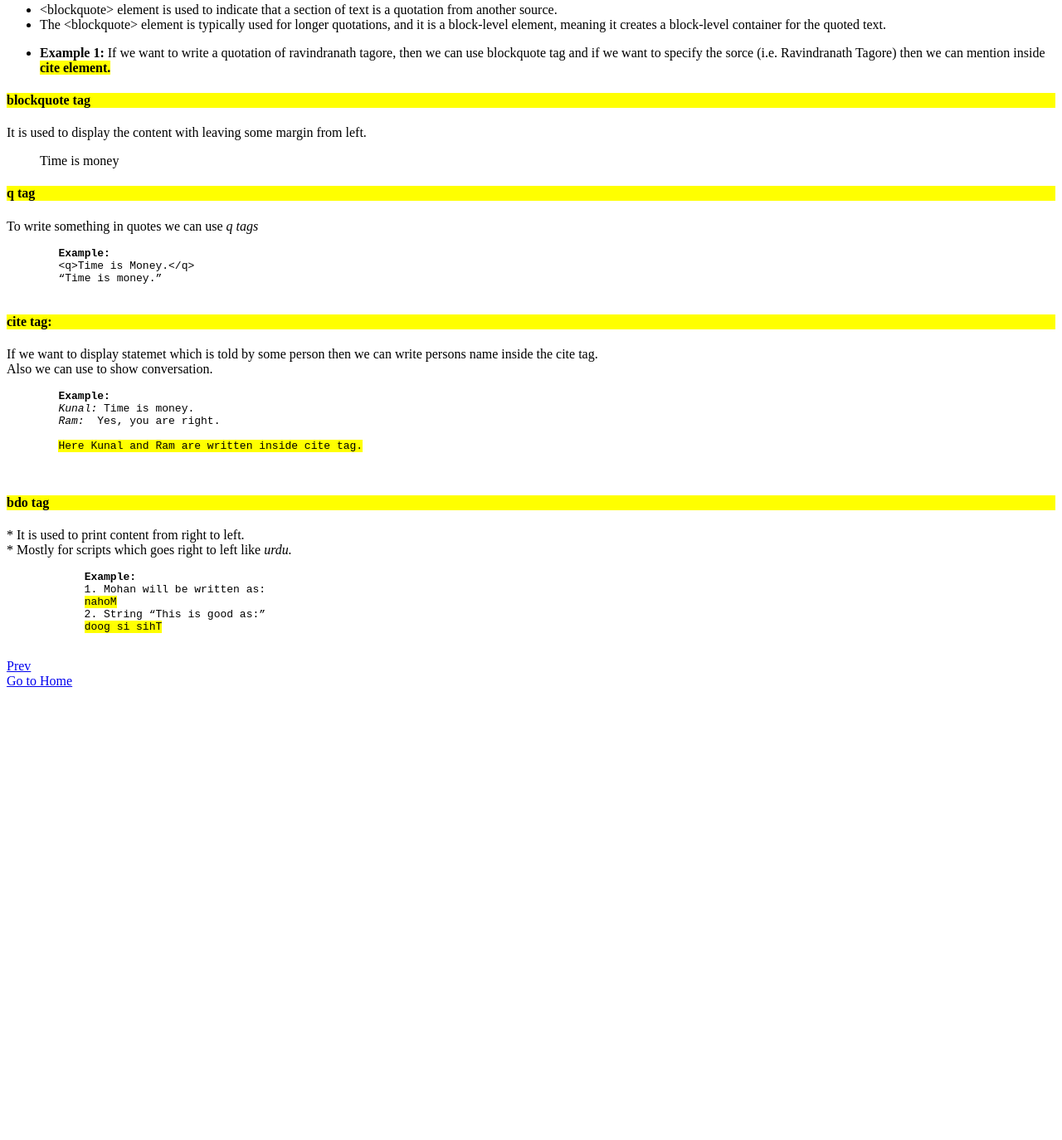
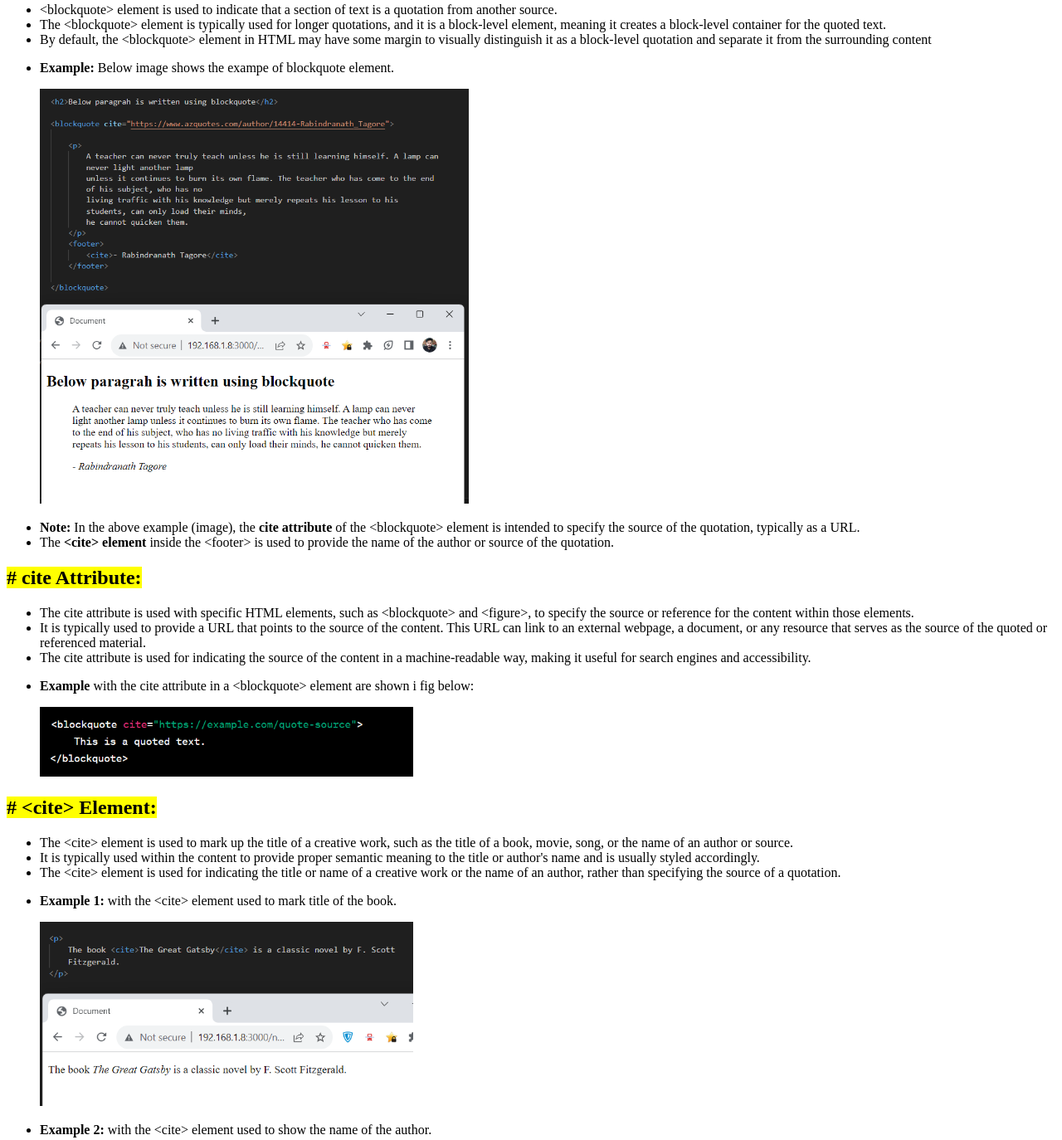
Before and after one commit to kunalgrv47/HTML-Learning-Journey, a plain HTML site: page HTML_Citation.html in a window 1280 px wide. Shown: the part 146-1520 px from the top of the page at 83% size. Before the commit the page ends 984 px from the top, so only its background shows below. Drawn offline with Linux system fonts and the light colour scheme.

Commit message:
Updated citation page

```diff
--- a/HTML_Citation.html
+++ b/HTML_Citation.html
@@ -4,6 +4,7 @@
 <head>
     <meta charset="UTF-8">
     <meta name="viewport" content="width=device-width, initial-scale=1.0">
+    <meta name="description" content="This page contains information about HTML Citation">
     <title>Blockquote and Citation</title>
 </head>
 
@@ -18,6 +19,7 @@
     <hr>
 
     <div class="blockquote">
+
         <div class="blockquote heading">
             <h2>
                 <span style="background-color: yellow;">
@@ -35,65 +37,161 @@
                     The &lt;blockquote&gt; element is typically used for longer quotations, and it is a block-level
                     element, meaning it creates a block-level container for the quoted text.
                 </li>
+                <li>
+                    By default, the &lt;blockquote&gt; element in HTML may have some margin to visually distinguish it
+                    as a block-level quotation and separate it from the surrounding content
+                </li>
             </ul>
         </div>
+
         <div class="blockquote example">
             <ul>
-                <li><b>Example 1: </b>If we want to write a quotation of ravindranath tagore, then we can use blockquote
-                    tag and if we want to specify the sorce (i.e. Ravindranath Tagore) then we can mention inside <b style="background-color: yellow;">cite element.</b> </li>
+                <li><b>Example: </b>Below image shows the exampe of blockquote element.</li>
+            </ul>
+
+            <div style="padding-left: 40px;">
+                <img src="Images/blockquote-example.png" alt="Blockquote Exapmle" height="500">
+            </div>
+            <ul>
+                <li>
+                    <b>Note: </b>In the above example (image), the <b>cite attribute</b> of the &lt;blockquote&gt;
+                    element is intended to specify the source of the quotation, typically as a URL. <br>
+                </li>
+                <li>The <b>&lt;cite&gt; element </b>inside the &lt;footer&gt; is used to provide the name of the author
+                    or source of the quotation.</li>
             </ul>
         </div>
     </div>
 
-    <h4 style="background-color: yellow;">blockquote tag</h4>
-    <p>It is used to display the content with leaving some margin from left.
-    <blockquote>
-        Time is money
-    </blockquote>
-    </p>
+    <div class="cite attribute">
 
-    <h4 style="background-color: yellow;">q tag</h4>
-    <p>To write something in quotes we can use <i>q tags</i></p>
-    <pre>
-        <b>Example:</b>
-        &lt;q&gt;Time is Money.&lt;/q&gt;
-        <q>Time is money.</q>
-    </pre>
+        <div class="cite attribute heading">
+            <h2>
+                <span style="background-color: yellow;">
+                    # cite Attribute:
+                </span>
+            </h2>
+        </div>
 
-    <h4 style="background-color: yellow;">cite tag:</h4>
-    <p>
-        If we want to display statemet which is told by some person then we can write persons name inside the cite
-        tag. <br> Also we can use to show conversation.
-    </p>
+        <div class="cite attribute description">
+            <ul>
+                <li>
+                    The cite attribute is used with specific HTML elements, such as &lt;blockquote&gt; and
+                    &lt;figure&gt;, to specify the source or reference for the content within those elements.
+                </li>
+                <li>
+                    It is typically used to provide a URL that points to the source of the content. This URL can link to
+                    an external webpage, a document, or any resource that serves as the source of the quoted or
+                    referenced material.
+                </li>
+                <li>
+                    The cite attribute is used for indicating the source of the content in a machine-readable way,
+                    making it useful for search engines and accessibility.
+                </li>
+            </ul>
+        </div>
 
-    <pre>
-        <b>Example:</b>
-        <cite>Kunal:</cite> Time is money.
-        <cite>Ram: </cite> Yes, you are right.
+        <div class="cite attribute example">
+            <ul>
+                <li>
+                    <b>Example</b> with the cite attribute in a &lt;blockquote&gt; element are shown i fig below:
+                </li>
+            </ul>
+            <div style="padding-left: 40px;">
+                <img src="Images/cite attribute example.png" alt="cite attribute example" width="450">
+            </div>
+        </div>
+    </div>
 
-        <mark>Here Kunal and Ram are written inside cite tag.</mark>
+    <div class="cite element">
 
-    </pre>
+        <div class="cite element heading">
+            <h2>
+                <span style="background-color: yellow;">
+                    # &lt;cite&gt; Element:
+                </span>
+            </h2>
+        </div>
 
+        <div class="cite element description">
+            <ul>
+                <li>
+                    The &lt;cite&gt; element is used to mark up the title of a creative work, such as the title of a
+                    book, movie, song, or the name of an author or source.
+                </li>
+                <li>
+                    It is typically used within the content to provide proper semantic meaning to the title or author's
+                    name and is usually styled accordingly.
+                </li>
+                <li>
+                    The &lt;cite&gt; element is used for indicating the title or name of a creative work or the name of
+                    an author, rather than specifying the source of a quotation.
+                </li>
+            </ul>
+        </div>
 
-    <h4 style="background-color: yellow;">bdo tag</h4>
-    <p>
-        * It is used to print content from right to left. <br>
-        * Mostly for scripts which goes right to left like <i>urdu.</i>
-    <pre>
-            <b>Example:</b>
-            1. Mohan will be written as:
-            <mark><bdo dir="rtl">Mohan</bdo></mark>
-            2. String <q>This is good as:</q>
-            <mark><bdo dir="rtl">This is good</bdo></mark>
-        </pre>
-    </p>
+        <div class="cite element example">
+            <ul>
+                <li>
+                    <b>Example 1:</b> with the &lt;cite&gt; element used to mark title of the book.
+                </li>
+            </ul>
+            <div style="padding-left: 40px;">
+                <img src="Images/cite-element-example1.png" alt="cite element example1" width="450">
+            </div>
+            <ul>
+                <li>
+                    <b>Example 2:</b> with the &lt;cite&gt; element used to show the name of the author.
+                </li>
+            </ul>
+            <div style="padding-left: 40px;">
+                <img src="Images/cite-element-example2.png" alt="cite element example2" width="450">
+            </div>
+        </div>
+    </div>
 
-    <div>
-        <a href="HTML_Formatting.html">Prev</a>
-    </div>
-    <div>
-        <a href="index.html">Go to Home</a>
+    <div class="bdo element">
+        <div class="bdo element heading">
+            <h2>
+                <span style="background-color: yellow;">
+                    # &lt;bdo&gt; element:
+                </span>
+            </h2>
+        </div>
+
+        <div class="bdo element description">
+            <ul>
+                <li>
+                    The &lt;bdo&gt; element in HTML stands for "Bi-Directional Override
+                </li>
+                <li>
+                    This element is particularly useful when dealing with languages that are written from right to left
+                    (such as Arabic or Hebrew)
+                </li>
+                <li>
+                    The <bdo> element has a dir attribute that you can use to specify the desired text direction.
+                </li>
+                <li>
+                    <b>ltr:</b> Specifies that the text should be displayed from left to right, overriding the default
+                    directionality if it's right-to-left.
+                </li>
+                <li>
+                    <b>rtl: </b>Specifies that the text should be displayed from right to left, overriding the default
+                    directionality if it's left-to-right.
+                </li>
+            </ul>
+        </div>
+
+        <div class="bdo element exampe">
+            <ul>
+                <li>
+                    <b>Example: </b> Below image shows the use of bdo element.
+                </li>
+            </ul>
+            <div style="padding-left: 40px;">
+                <img src="Images/bdo-element-example.png" alt="bdo element example" height="300">
+            </div>
+        </div>
     </div>
 
 
```
Also changed, not shown: Images/bdo-element-example.png (added), Images/blockquote-example.png (added), Images/cite attribute example.png (added), Images/cite-element-example1.png (added), Images/cite-element-example2.png (added).
